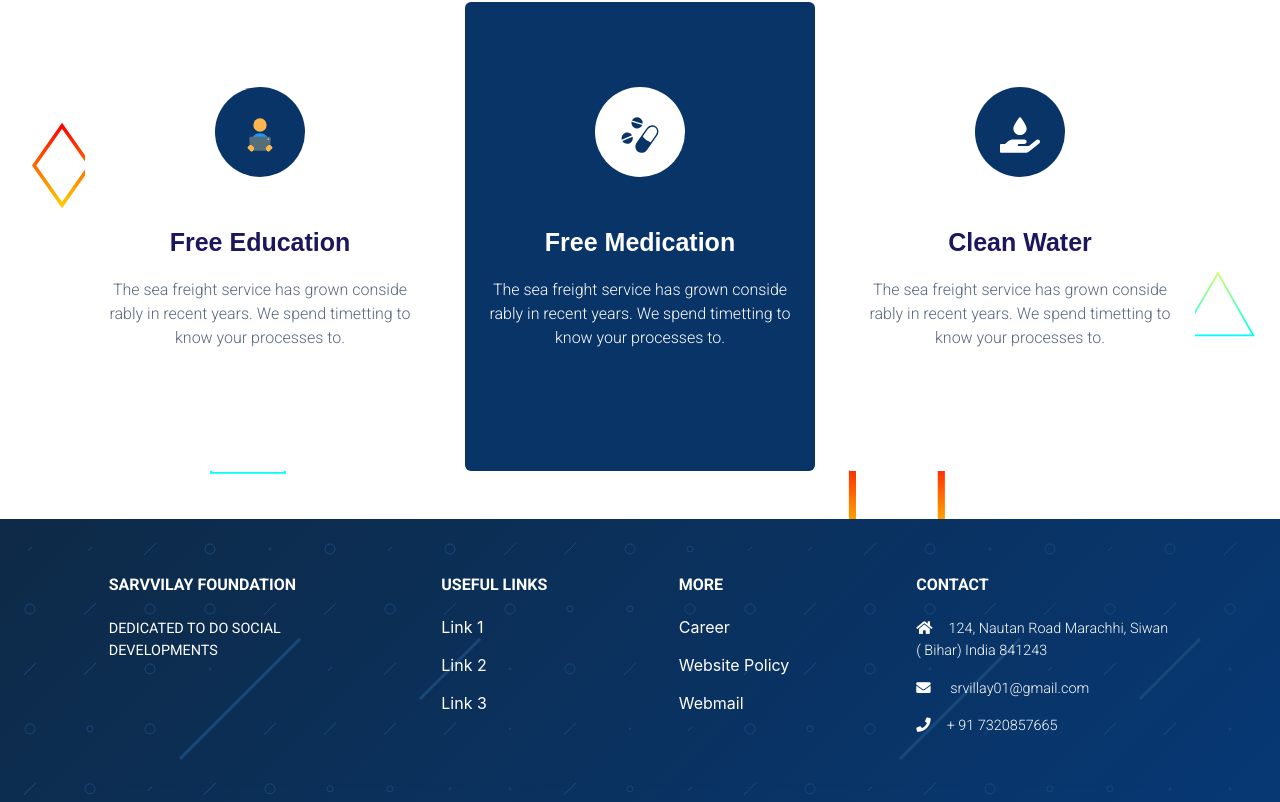
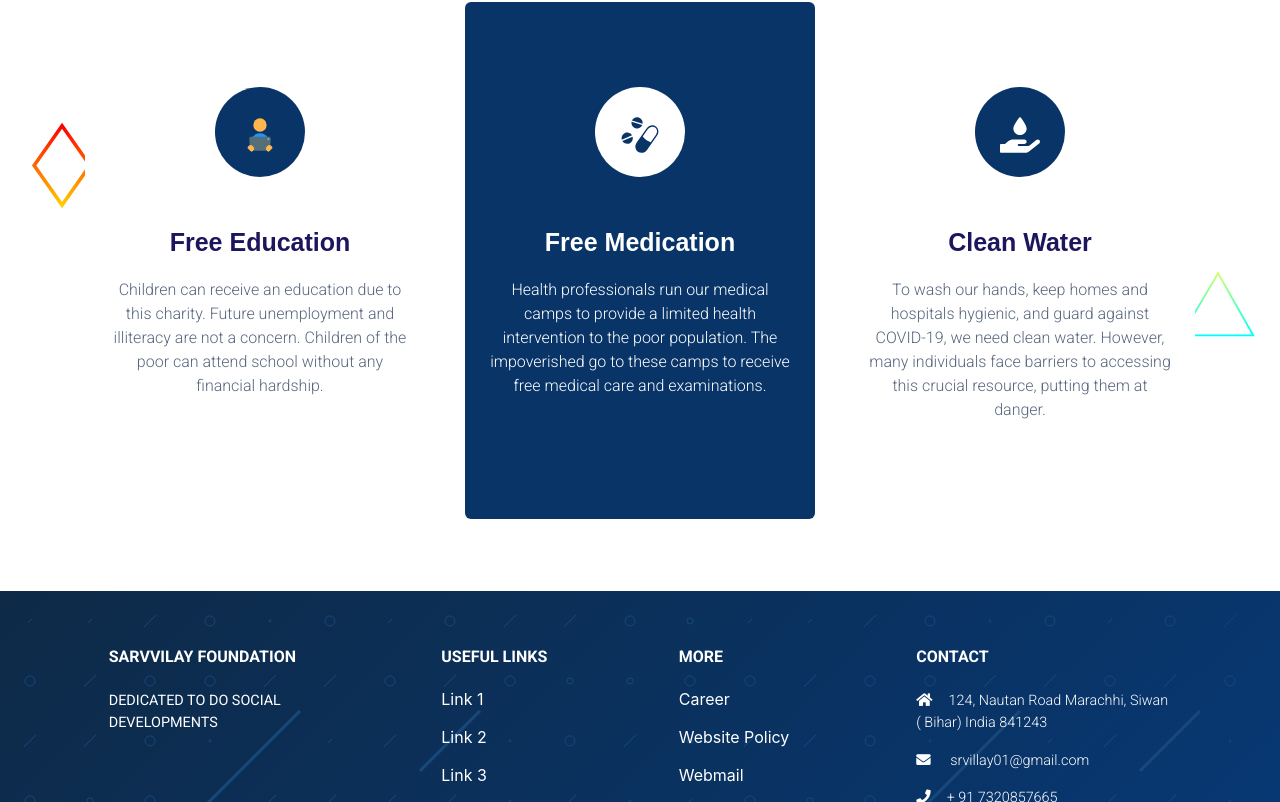
Before and after one commit to raimukul/sarvvilay.in, a React (Create React App) app: page / in a window 1280 px wide. Shown: the part 1872-2674 px from the top of the page. Built offline with nearby package versions, Linux system fonts and the light colour scheme; a web font is replaced by a local one.

Commit message:
Update OurMission.jsx

```diff
--- a/src/components/homePage/OurMission.jsx
+++ b/src/components/homePage/OurMission.jsx
@@ -1,4 +1,4 @@
-import React from 'react'
+import React from "react";
 import { FcReadingEbook } from "react-icons/fc";
 import { GiMedicines } from "react-icons/gi";
 import { FaHandHoldingWater } from "react-icons/fa";
@@ -31,8 +31,10 @@ export default function OurMission() {
                     <a href="services.html">Free Education</a>
                   </h5>
                   <p>
-                      The sea freight service has grown conside rably in recent
-                      years. We spend timetting to know your processes to.
+                    Children can receive an education due to this charity.
+                    Future unemployment and illiteracy are not a concern.
+                    Children of the poor can attend school without any financial
+                    hardship.
                   </p>
                 </div>
               </div>
@@ -49,8 +51,10 @@ export default function OurMission() {
                     <a href="services.html">Free Medication</a>
                   </h5>
                   <p>
-                      The sea freight service has grown conside rably in recent
-                      years. We spend timetting to know your processes to.
+                    Health professionals run our medical camps to provide a
+                    limited health intervention to the poor population. The
+                    impoverished go to these camps to receive free medical care
+                    and examinations.
                   </p>
                 </div>
               </div>
@@ -67,8 +71,10 @@ export default function OurMission() {
                     <a href="services.html">Clean Water</a>
                   </h5>
                   <p>
-                      The sea freight service has grown conside rably in recent
-                      years. We spend timetting to know your processes to.
+                    To wash our hands, keep homes and hospitals hygienic,
+                    and guard against COVID-19, we need clean water.
+                    However, many individuals face barriers to accessing this
+                    crucial resource, putting them at danger.
                   </p>
                 </div>
               </div>
@@ -77,5 +83,5 @@ export default function OurMission() {
         </Container>
       </div>
     </div>
-  )
+  );
 }
```
Lines whose indentation alone changed are shown as unchanged.
